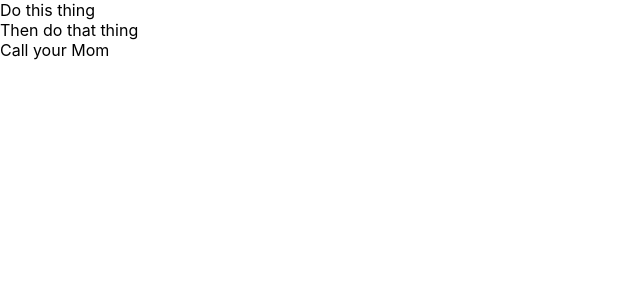
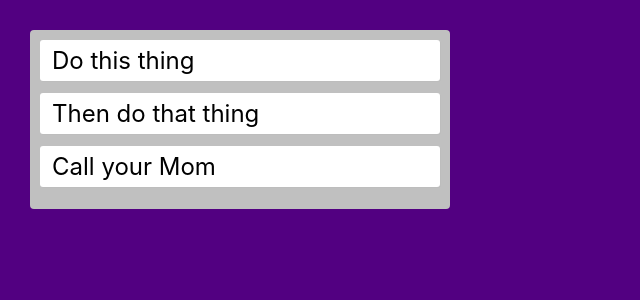
Before and after one commit to SturmB/react-todo, a React (Create React App) app: page / in a window 1280 px wide. Shown: the top 300 px of the page, without its empty margins (0-640 px from the left). Built offline with nearby package versions, Linux system fonts and the light colour scheme.

Commit message:
💄 Adds styling

```diff
--- a/src/App.css
+++ b/src/App.css
@@ -1,38 +1,24 @@
-.App {
-  text-align: center;
+.app {
+  background: #520081;
+  height: 100vh;
+  padding: 30px;
 }
 
-.App-logo {
-  height: 40vmin;
-  pointer-events: none;
+.todo-list {
+  background: #c0c0c0;
+  border-radius: 4px;
+  max-width: 400px;
+  padding: 10px;
 }
 
-@media (prefers-reduced-motion: no-preference) {
-  .App-logo {
-    animation: App-logo-spin infinite 20s linear;
-  }
+.todo {
+  align-items: center;
+  background: #fff;
+  border-radius: 3px;
+  box-shadow: 1px 1px 1px hsla(0, 0%, 0%, 0.02);
+  display: flex;
+  font-size: 24px;
+  justify-content: space-between;
+  margin-bottom: 12px;
+  padding: 6px 12px;
 }
-
-.App-header {
-  background-color: #282c34;
-  min-height: 100vh;
-  display: flex;
-  flex-direction: column;
-  align-items: center;
-  justify-content: center;
-  font-size: calc(10px + 2vmin);
-  color: white;
-}
-
-.App-link {
-  color: #61dafb;
-}
-
-@keyframes App-logo-spin {
-  from {
-    transform: rotate(0deg);
-  }
-  to {
-    transform: rotate(360deg);
-  }
-}
```
